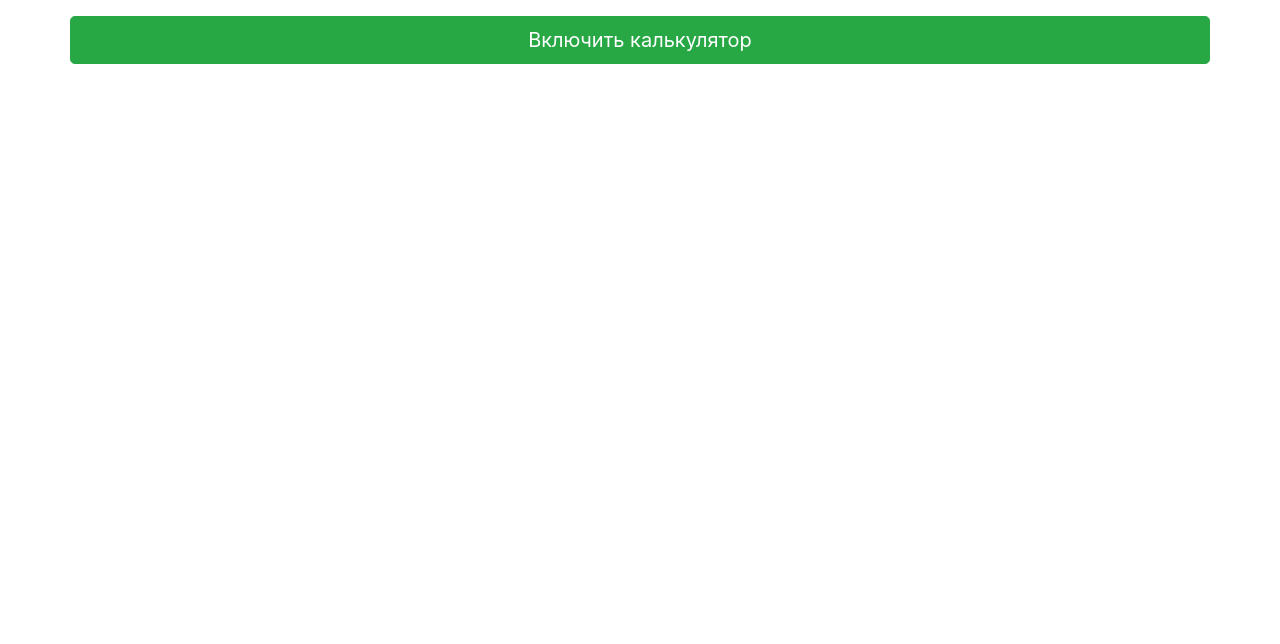
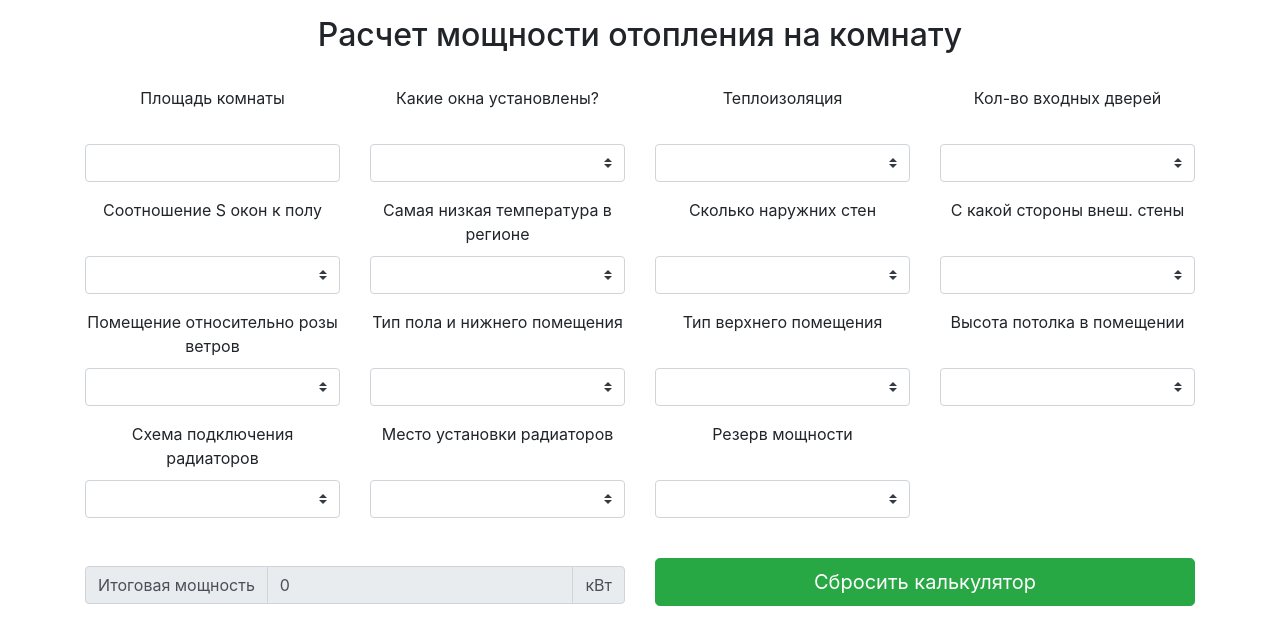
Before and after one commit to lit-nik-nik/calc-heating, a plain HTML site: page index.html in a window 1280 px wide. Drawn offline with nearby package versions, Linux system fonts and the light colour scheme.

Commit message:
add 'createSelect' in js and add new selects

```diff
--- a/index.html
+++ b/index.html
@@ -9,102 +9,32 @@
     <link rel="stylesheet" href="css/style.css">
 </head>
 <body>
-    <div class="button">
-        <div class='container'>
-            <div class='row'>
-                <button type="button" class="btn btn-success btn-lg btn-block mt-3">Включить калькулятор</button>
-            </div>
-        </div>
-    </div>
+    <div class="calculator show">
+        <div class="container">
+            <h2 class="tittle text-center my-3">Расчет мощности отопления на комнату</h2>
 
-    <div class="calculator hide">
-        <div class="container">
-            <h2 class="tittle text-center my-5">Расчет мощности отопления на комнату</h2>
-            <div class="row text-center">
-                <div class="col-sm">
+            <div id="selects" class="row text-center">
+                <div class="col-sm-3 mt-3">
                     <label for="area">Площадь комнаты</label>
                     <input type="text" id="area" class="form-control" placeholder="">
                 </div>
+            </div>
 
-                <div class="col-sm">
-                    <label for="window">Какие окна установлены?</label>
-                    <select class="custom-select" id="window">
-                        <option value="1.27">Обычные окна</option>
-                        <option value="1">Двойной стеклопакет</option>
-                        <option value="0.85">Тройной стеклопакет</option>
-                      </select>
-                </div>
-                <div class="col-sm">
-                    <label for="thermal">Теплоизоляция</label>
-                    <select class="custom-select" id="thermal">
-                        <option value="1.27">Низка</option>
-                        <option value="1">Хорошая</option>
-                        <option value="0.85">Высокая</option>
-                      </select>
-                </div>
-                <div class="col-sm">
-                    <label for="area-window">Соотношение S окон к полу</label>
-                    <select class="custom-select" id="area-window">
-                        <option value="1.2">50%</option>
-                        <option value="1.1">40%</option>
-                        <option value="1">30%</option>
-                        <option value="0.9">20%</option>
-                        <option value="0.8">10%</option>
-                      </select>
-                </div>
-
-                <div class="w-100 my-3"></div>
-
-                <div class="col-sm">
-                    <label for="temp">Самая низкая температура в регионе</label>
-                    <select class="custom-select" id="temp">
-                        <option value="1.5">-35</option>
-                        <option value="1.3">-25</option>
-                        <option value="1.1">-20</option>
-                        <option value="0.9">-15</option>
-                        <option value="0.7">-10</option>
-                      </select>
-                </div>
-                <div class="col-sm">
-                    <label for="wall">Сколько наружних стен</label>
-                    <select class="custom-select" id="wall">
-                        <option value="0.8">Нет</option>
-                        <option value="1.0">Одна</option>
-                        <option value="1.2">Две</option>
-                        <option value="1.4">Три</option>
-                      </select>
-                </div>
-                <div class="col-sm">
-                    <label for="top-room">Тип помещения сверзу</label>
-                    <select class="custom-select" id="top-room">
-                        <option value="1">Холодный чердак</option>
-                        <option value="0.9">Отапливаемый чердак</option>
-                        <option value="0.8">Жилое помещение</option>
-                      </select>
-                </div>
-                <div class="col-sm">
-                    <label for="heght">Высота потолка в помещении</label>
-                    <select class="custom-select" id="height">
-                        <option value="1">2,5 метра</option>
-                        <option value="1.05">3,0 метра</option>
-                        <option value="1.1">3,5 метра</option>
-                        <option value="1.15">4,0 метра</option>
-                        <option value="1.2">4,5 метра</option>
-                      </select>
-                </div>
-
-                <div class="w-100 my-3"></div>
-
-                <div class="col">
+            <div id="total" class="row">
+                <div class="col-sm-6 mt-5">
                     <div class="input-group mb-3">
                         <div class="input-group-prepend">
                           <span class="input-group-text">Итоговая мощность</span>
                         </div>
-                        <input type="text" class="form-control" id="sum" aria-label="Итоговая мощность">
+                        <input type="text" class="form-control" id="sum" aria-label="Итоговая мощность" disabled>
                         <div class="input-group-append">
-                          <span class="input-group-text">Вт</span>
+                          <span class="input-group-text">кВт</span>
                         </div>
                       </div>
+                </div>
+
+                <div class="col-sm-6 mt-4">
+                    <button type="button" class="btn btn-success btn-lg btn-block mt-3">Сбросить калькулятор</button>
                 </div>
             </div>
         </div>
@@ -113,6 +43,7 @@
     <script src="https://code.jquery.com/jquery-3.5.1.slim.min.js" integrity="sha384-DfXdz2htPH0lsSSs5nCTpuj/zy4C+OGpamoFVy38MVBnE+IbbVYUew+OrCXaRkfj" crossorigin="anonymous"></script>
     <script src="https://cdn.jsdelivr.net/npm/popper.js@1.16.1/dist/umd/popper.min.js" integrity="sha384-9/reFTGAW83EW2RDu2S0VKaIzap3H66lZH81PoYlFhbGU+6BZp6G7niu735Sk7lN" crossorigin="anonymous"></script>
     <script src="https://stackpath.bootstrapcdn.com/bootstrap/4.5.2/js/bootstrap.min.js" integrity="sha384-B4gt1jrGC7Jh4AgTPSdUtOBvfO8shuf57BaghqFfPlYxofvL8/KUEfYiJOMMV+rV" crossorigin="anonymous"></script>
+    <script src="js/modules/select_create.js"></script>
     <script src="js/script.js"></script>
 </body>
 </html>
--- /dev/null
+++ b/js/modules/select_create.js
@@ -0,0 +1,338 @@
+'use strict';
+
+$(document).ready( function(){
+
+//массив всех селектов, что используются в расчете
+    const massivSelect = [
+        {
+            label: 'Какие окна установлены?',
+            id: 'window',
+            option: [
+                {
+                    name: 'Обычные окна',
+                    value: '1.27'
+                },
+                {
+                    name: 'Двойной стеклопакет',
+                    value: '1.0'
+                },
+                {
+                    name: 'Тройной стеклопакет',
+                    value: '0.85'
+                }
+            ]
+        },
+        {
+            label: 'Теплоизоляция',
+            id: 'thermal',
+            option: [
+                {
+                    name: 'Низкая',
+                    value: '1.27'
+                },
+                {
+                    name: 'Хорошая',
+                    value: '1.0'
+                },
+                {
+                    name: 'Высокая',
+                    value: '0.85'
+                }
+            ]
+        },
+        {
+            label: 'Кол-во входных дверей',
+            id: 'doors',
+            option: [
+                {
+                    name: 'Нет',
+                    value: '1.0'
+                },
+                {
+                    name: 'Одна',
+                    value: '1.3'
+                },
+                {
+                    name: 'Две',
+                    value: '1.7'
+                }
+            ]
+        },
+        {
+            label: 'Соотношение S окон к полу',
+            id: 'area-window',
+            option: [
+                {
+                    name: '50%',
+                    value: '1.2'
+                },
+                {
+                    name: '40%',
+                    value: '1.1'
+                },
+                {
+                    name: '30%',
+                    value: '1.0'
+                },
+                {
+                    name: '20%',
+                    value: '0.9'
+                },
+                {
+                    name: '10%',
+                    value: '0.8'
+                }
+            ]
+        },
+        {
+            label: 'Самая низкая температура в регионе',
+            id: 'temp',
+            option: [
+                {
+                    name: '-35',
+                    value: '1.5'
+                },
+                {
+                    name: '-30',
+                    value: '1.3'
+                },
+                {
+                    name: '-25',
+                    value: '1.2'
+                },
+                {
+                    name: '-20',
+                    value: '1.1'
+                },
+                {
+                    name: '-15',
+                    value: '0.9'
+                },
+                {
+                    name: '-10',
+                    value: '0.9'
+                },
+                {
+                    name: '<-10',
+                    value: '0.7'
+                }
+            ]
+        },
+        {
+            label: 'Сколько наружних стен',
+            id: 'wall',
+            option: [
+                {
+                    name: 'Нет',
+                    value: '0.8'
+                },
+                {
+                    name: 'Одна',
+                    value: '1.0'
+                },
+                {
+                    name: 'Две',
+                    value: '1.2'
+                },
+                {
+                    name: 'Три',
+                    value: '1.4'
+                }
+            ]
+        },
+        {
+            label: 'С какой стороны внеш. стены',
+            id: 'сardinal-points',
+            option: [
+                {
+                    name: 'Не знаю',
+                    value: '1.0'
+                },
+                {
+                    name: 'Север, Северо-Восток, Восток',
+                    value: '1.1'
+                },
+                {
+                    name: 'Юг, Юго-запад, Запад',
+                    value: '1.0'
+                }
+            ]
+        },
+        {
+            label: 'Помещение относительно розы ветров',
+            id: 'wind',
+            option: [
+                {
+                    name: 'Не знаю',
+                    value: '1.0'
+                },
+                {
+                    name: 'Наветренная',
+                    value: '1.2'
+                },
+                {
+                    name: 'Подветренная',
+                    value: '1.0'
+                },
+                {
+                    name: 'Параллельно направления ветра',
+                    value: '1.1'
+                }
+            ]
+        },
+        {
+            label: 'Тип пола и нижнего помещения',
+            id: 'bottom-room',
+            option: [
+                {
+                    name: 'Холодный пол и неотапливаемое помещение',
+                    value: '1.4'
+                },
+                {
+                    name: 'Утепленный пол и неотапливаемое помещение',
+                    value: '1.2'
+                },
+                {
+                    name: 'Отапливаемое помещение',
+                    value: '1.0'
+                }
+            ]
+        },
+        {
+            label: 'Тип верхнего помещения',
+            id: 'top-room',
+            option: [
+                {
+                    name: 'Холодный чердак',
+                    value: '1.0'
+                },
+                {
+                    name: 'Отапливаемый чердак',
+                    value: '0.9'
+                },
+                {
+                    name: 'Жилое помещение',
+                    value: '0.8'
+                }
+            ]
+        },
+        {
+            label: 'Высота потолка в помещении',
+            id: 'height',
+            option: [
+                {
+                    name: '2.5 метра',
+                    value: '1.0'
+                },
+                {
+                    name: '3.0 метра',
+                    value: '1.05'
+                },
+                {
+                    name: '3.5 метра',
+                    value: '1.1'
+                },
+                {
+                    name: '4.0 метра',
+                    value: '1.15'
+                },
+                {
+                    name: '4.5 метра',
+                    value: '1.2'
+                }
+            ]
+        },
+        {
+            label: 'Схема подключения радиаторов',
+            id: 'heater',
+            option: [
+                {
+                    name: 'По диагонали, горячая сверху',
+                    value: '1.0'
+                },
+                {
+                    name: 'С одной стороны, горячая сверху',
+                    value: '1.03'
+                },
+                {
+                    name: 'Снизу вход и выход',
+                    value: '1.13'
+                },
+                {
+                    name: 'По диагонали, горячая снизу',
+                    value: '1.25'
+                },
+                {
+                    name: 'С одной стороны, горячая снизу',
+                    value: '1.28'
+                },
+                {
+                    name: 'Единый вход и выход',
+                    value: '1.28'
+                }
+            ]
+        },
+        {
+            label: 'Место установки радиаторов',
+            id: 'install-heater',
+            option: [
+                {
+                    name: 'Открыто на стене',
+                    value: '0.9'
+                },
+                {
+                    name: 'Под подоконник',
+                    value: '1.0'
+                },
+                {
+                    name: 'В углублении в стене',
+                    value: '1.07'
+                },
+                {
+                    name: 'Под подоконник и закрытая декор. панелью',
+                    value: '1.12'
+                },
+                {
+                    name: 'В декоративном кожухе',
+                    value: '1.2'
+                }
+            ]
+        },
+        {
+            label: 'Резерв мощности',
+            id: 'reserve',
+            option: [
+                {
+                    name: '0%',
+                    value: '1.0'
+                },
+                {
+                    name: '+10%',
+                    value: '1.1'
+                },
+                {
+                    name: '+20%',
+                    value: '1.2'
+                }
+            ]
+        }
+    ];
+
+//функция добавления селектов
+
+    $.each(massivSelect, (i, elem) => {
+        $('#selects').append(
+            `<div class="col-sm-3 mt-3">
+                <label for="${elem.id}">${elem.label}</label>
+                <select class="custom-select" id="${elem.id}"></select>
+            </div>`
+        );
+
+        $.each(elem.option, (i, opt) => {
+            console.log(`${i} - ${opt.value}; ${opt.name}`)
+            $(`#${elem.id}`).append(
+                `<option value="${opt.value}">${opt.name}</option>`
+            );
+        });
+    });
+});
--- a/js/script.js
+++ b/js/script.js
@@ -3,33 +3,34 @@
 $(document).ready( function(){
 
     let sum,
-        area,
-        window,
-        thermal,
-        areaWindow,
-        temp,
-        wall,
-        topRoom,
-        height;
+        reserve = 1,
+        area = 0,
+        window = 1,
+        doors = 1,
+        thermal = 1,
+        areaWindow = 1,
+        temp = 1,
+        wall = 1,
+        bottomRoom = 1,
+        topRoom = 1,
+        height = 1,
+        cardinalPoints = 1,
+        wind = 1,
+        heater = 1,
+        installHeater = 1;
 
     $('button').on('click', () => {
-        $('.calculator').toggleClass("hide show");
-        $('button').toggleClass('btn-danger btn-success');
-        if ($('button').text() == 'Включить калькулятор') {
-            $('button').text('Выключить калькулятор');
-            clearForm();
-        } else {
-            $('button').text('Включить калькулятор');
-        }
-
+        clearForm();
     });
 
     function summa() {
-        sum = Math.round(100 * area * window * thermal * areaWindow * temp * wall * topRoom * height);
+        sum = ((100 * area * window * thermal * areaWindow * temp * wall * topRoom * height * doors *
+                bottomRoom * cardinalPoints * wind * heater * installHeater * reserve) / 1000).toFixed(2);
         $('#sum').val(sum);
     }
 
     function clearForm() {
+        $('#reserve').val('');
         $('#area').val('');
         $('#window').val('');
         $('#thermal').val('');
@@ -38,7 +39,28 @@ $(document).ready( function(){
         $('#wall').val('');
         $('#top-room').val('');
         $('#height').val('');
+        $('#сardinal-points').val('');
+        $('#wind').val('');
+        $('#bottom-room').val('');
+        $('#doors').val('');
+        $('#heater').val('');
+        $('#install-heater').val('');
         $('#sum').val(0);
+        area = 0;
+        reserve = 1;
+        window = 1;
+        doors = 1;
+        thermal = 1;
+        areaWindow = 1;
+        temp = 1;
+        wall = 1;
+        bottomRoom = 1;
+        topRoom = 1;
+        height = 1;
+        cardinalPoints = 1;
+        wind = 1;
+        heater = 1;
+        installHeater = 1;
     }
 
     $('#area').on('input', () => {
@@ -81,6 +103,41 @@ $(document).ready( function(){
         summa();
     });
 
+    $('#сardinal-points').on('change', () => {
+        cardinalPoints = +$('#сardinal-points').val();
+        summa();
+    });
+
+    $('#wind').on('change', () => {
+        wind = +$('#wind').val();
+        summa();
+    });
+
+    $('#bottom-room').on('change', () => {
+        bottomRoom = +$('#bottom-room').val();
+        summa();
+    });
+
+    $('#doors').on('change', () => {
+        doors = +$('#doors').val();
+        summa();
+    });
+
+    $('#heater').on('change', () => {
+        heater = +$('#heater').val();
+        summa();
+    });
+
+    $('#install-heater').on('change', () => {
+        installHeater = +$('#install-heater').val();
+        summa();
+    });
+
+    $('#reserve').on('change', () => {
+        reserve = +$('#reserve').val();
+        summa();
+    });
+
     summa();
     clearForm();
 });
```
